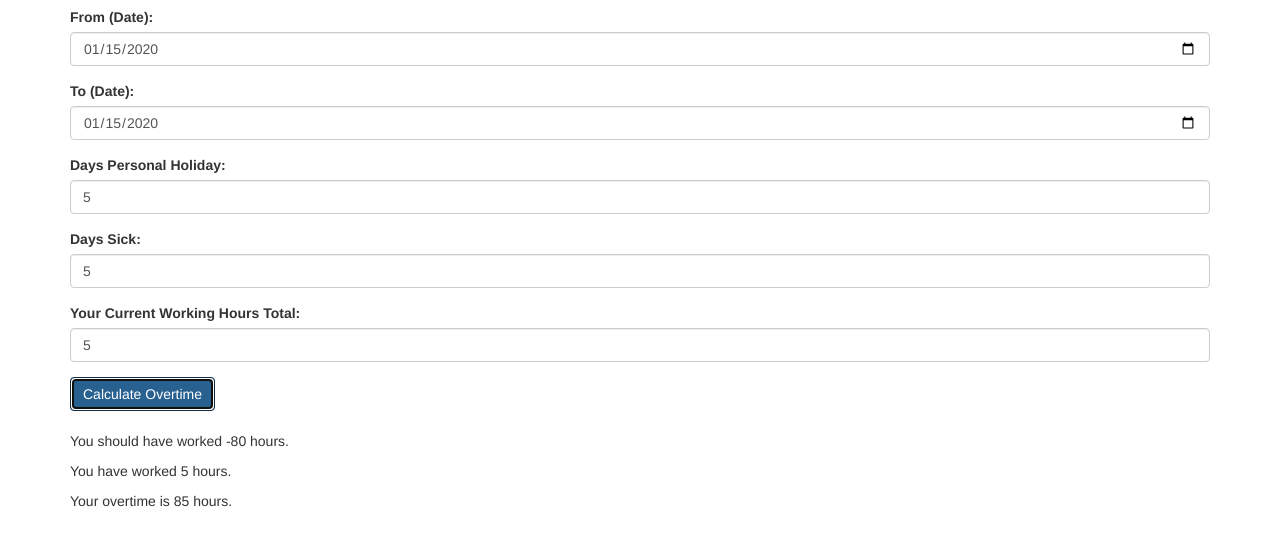
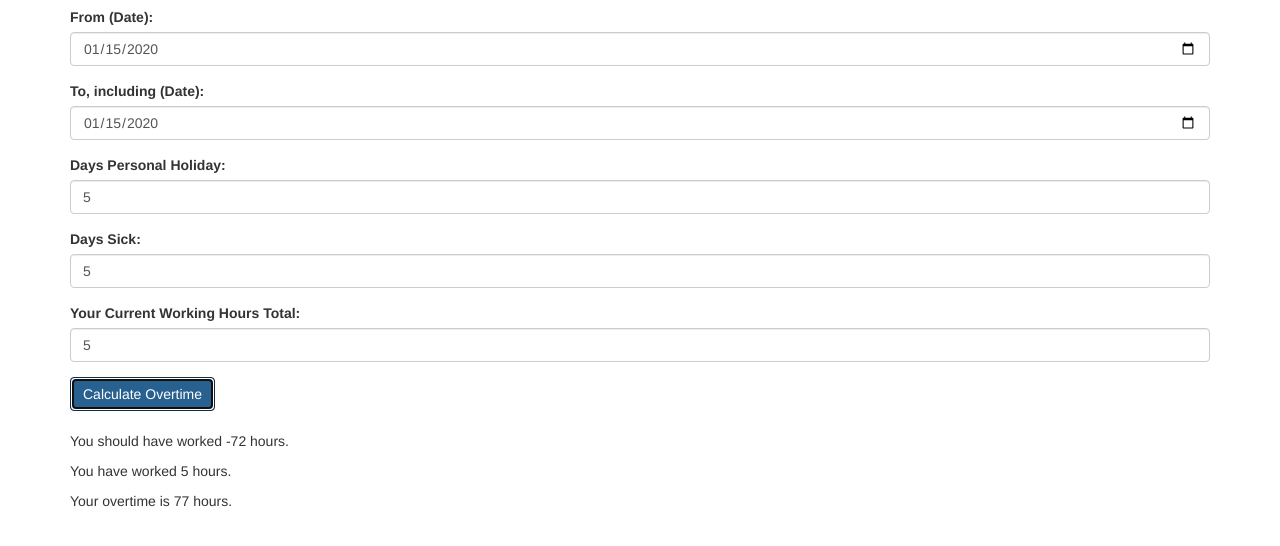
Before and after one commit to stho32/FlexTime, a plain HTML site: page index.html in a window 1280 px wide. Both pictures are taken after typing "2020-01-15", "2020-01-15", "5", "5", "5" into the empty fields and a click on the button "Calculate Overtime". Shown: the part 56-602 px from the top of the page. Drawn offline with nearby package versions, Linux system fonts and the light colour scheme.

Commit message:
Changed to include to date

```diff
--- a/index.html
+++ b/index.html
@@ -14,7 +14,7 @@
                 <input type="date" class="form-control" id="fromDate">
             </div>
             <div class="form-group">
-                <label for="toDate">To (Date):</label>
+                <label for="toDate">To, including (Date):</label>
                 <input type="date" class="form-control" id="toDate">
             </div>
             <div class="form-group">
@@ -61,7 +61,7 @@
                 var sickDays = parseInt($('#sickDays').val());
                 var workedHours = parseInt($('#workedHours').val());
 
-                var totalDays = Math.ceil((toDate - fromDate) / (1000 * 60 * 60 * 24));
+                var totalDays = Math.ceil((toDate - fromDate + 1) / (1000 * 60 * 60 * 24));
                 var weekendDays = countWeekendsAndHolidays(fromDate, toDate);
                 var workDays = totalDays - weekendDays - personalHoliday - sickDays;
 
```
